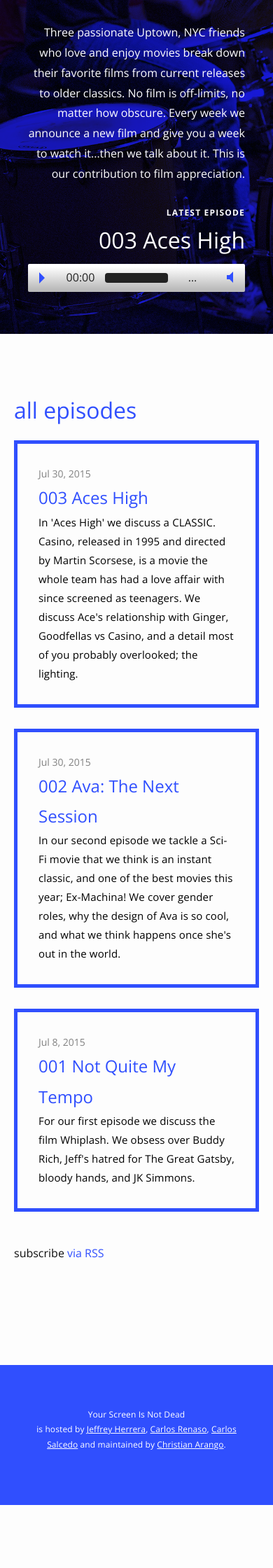
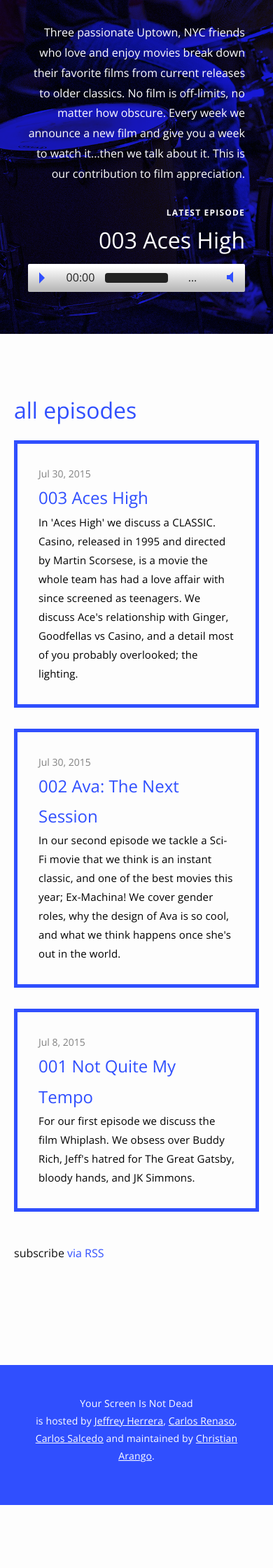
Before and after one commit to yourscreenisnotdead/yourscreenisnotdead.github.io, a Jekyll site: the page built from index.html, in a window 390 px wide. Shown: the part 484-2724 px from the top of the page at 70% size. Built offline with Jekyll 4.4.1, drawn with Linux system fonts in a browser that asks for light colours; nearby versions of some CDN libraries.

Commit message:
Mobile Footer

```diff
--- a/_sass/_footer.scss
+++ b/_sass/_footer.scss
@@ -41,7 +41,7 @@
     }
   }
   @media screen and (max-width: 700px) {
-    font-size: em(12px);
+    font-size: em(14px);
     @include span-columns(10);
     @include shift;
   }
--- a/_upload-this/css/main.css
+++ b/_upload-this/css/main.css
@@ -655,7 +655,7 @@ pre {
       color: #111; }
   @media screen and (max-width: 700px) {
     .footer-text {
-      font-size: 0.75em;
+      font-size: 0.875em;
       float: left;
       display: block;
       margin-right: 2.35765%;
--- a/_upload-this/feed.xml
+++ b/_upload-this/feed.xml
@@ -5,8 +5,8 @@
     <description>Three passionate Uptown, NYC friends who love and enjoy movies break down their favorite films from current releases to older classics. No film is off-limits, no matter how obscure. Every week we announce a new film and give you a week to watch it...then we talk about it. This is our contribution to film appreciation.</description>
     <link>http://yourdomain.com/</link>
     <atom:link href="http://yourdomain.com/feed.xml" rel="self" type="application/rss+xml"/>
-    <pubDate>Mon, 10 Aug 2015 19:19:55 -0400</pubDate>
-    <lastBuildDate>Mon, 10 Aug 2015 19:19:55 -0400</lastBuildDate>
+    <pubDate>Mon, 10 Aug 2015 19:21:14 -0400</pubDate>
+    <lastBuildDate>Mon, 10 Aug 2015 19:21:14 -0400</lastBuildDate>
     <generator>Jekyll v2.5.3</generator>
 
       <item>
```
